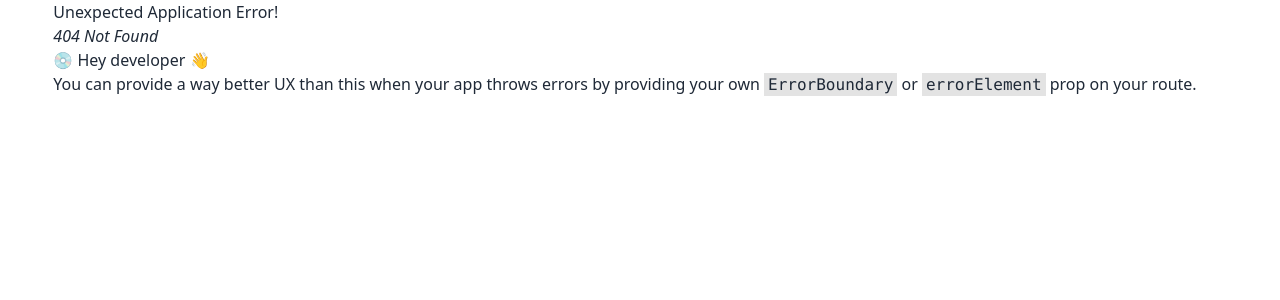
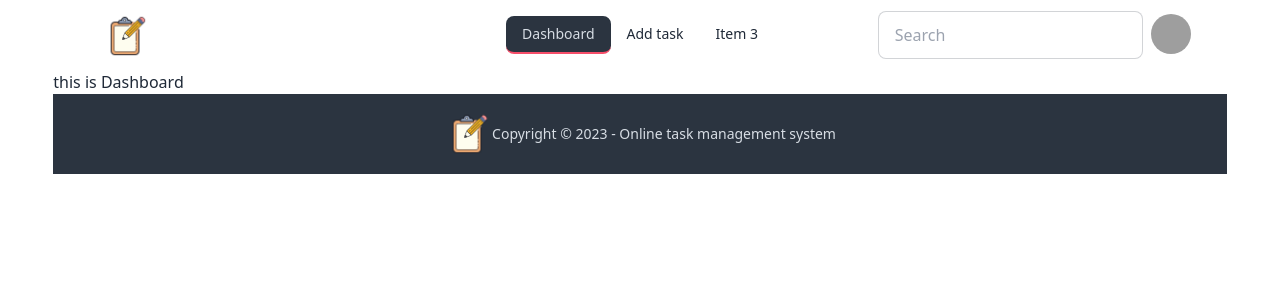
Before and after one commit to tahmidhasantanoy/Oline-task-management-system, a React (Vite) app: page /dashboard in a window 1280 px wide. Before the commit this address had no page. Shown: the top 300 px of the page. Built offline with nearby package versions, Linux system fonts and the light colour scheme; grey boxes are pictures that could not be loaded.

Commit message:
Active route added

```diff
--- /dev/null
+++ b/src/ActiveLink/ActiveLink.css
@@ -0,0 +1,11 @@
+.active {
+  color: cyan;
+  background-color: transparent;
+  border-bottom: 2px solid rgb(246, 78, 106);
+}
+.active:hover {
+  background-color: transparent;
+}
+.pending {
+  background-color: transparent;
+}
--- /dev/null
+++ b/src/ActiveLink/ActiveLink.jsx
@@ -0,0 +1,18 @@
+import "./ActiveLink.css"
+
+import { NavLink } from "react-router-dom";
+
+const ActiveLink = ({ to, children }) => {
+  return (
+    <NavLink
+      to={to}
+      className={({ isActive }) =>
+        isActive ? "active" : ""
+      }
+    >
+      {children}
+    </NavLink>
+  );
+};
+
+export default ActiveLink;
--- /dev/null
+++ b/src/pages/Dashboard/Dashboard.jsx
@@ -0,0 +1,7 @@
+// import React from "react";
+
+const Dashboard = () => {
+  return <div>this is Dashboard</div>;
+};
+
+export default Dashboard;
--- /dev/null
+++ b/src/pages/shared/Header/Header.css
@@ -0,0 +1,11 @@
+.active {
+  color: cyan;
+  background-color: transparent;
+  border-bottom: 2px solid rgb(246, 78, 106);
+}
+.active:hover {
+  background-color: transparent;
+}
+.pending {
+  background-color: transparent;
+}
--- a/src/pages/shared/Header/Header.jsx
+++ b/src/pages/shared/Header/Header.jsx
@@ -1,14 +1,24 @@
+import { Link, NavLink } from "react-router-dom";
+import ActiveLink from "../../../ActiveLink/ActiveLink";
+// import  "./Header.css"
+
 const Header = () => {
   const menus = (
     <>
       <li>
-        <a>Dashboard</a>
+        <ActiveLink to="/dashboard" >Dashboard</ActiveLink>
       </li>
       <li>
-        <a>Add task</a>
+        <NavLink
+          className={({ isActive }) => {
+            isActive ? "active" : "";
+          }}
+        >
+          Add task
+        </NavLink>
       </li>
       <li>
-        <a>Item 3</a>
+        <Link>Item 3</Link>
       </li>
     </>
   );
@@ -49,9 +59,7 @@ const Header = () => {
       </div>
 
       <div className="navbar-center hidden lg:flex">
-        <ul className="menu menu-horizontal px-1">
-          {menus}
-        </ul>
+        <ul className="menu menu-horizontal px-1">{menus}</ul>
       </div>
 
       <div className="navbar-end ">
--- a/tailwind.config.js
+++ b/tailwind.config.js
@@ -5,4 +5,7 @@ export default {
     extend: {},
   },
   plugins: [require("daisyui")],
+  daisyui: {
+    themes: ["light", "cupcake"],
+  },
 };
```
Also changed, not shown: src/routes/Routes.jsx (+6 -1 lines).
